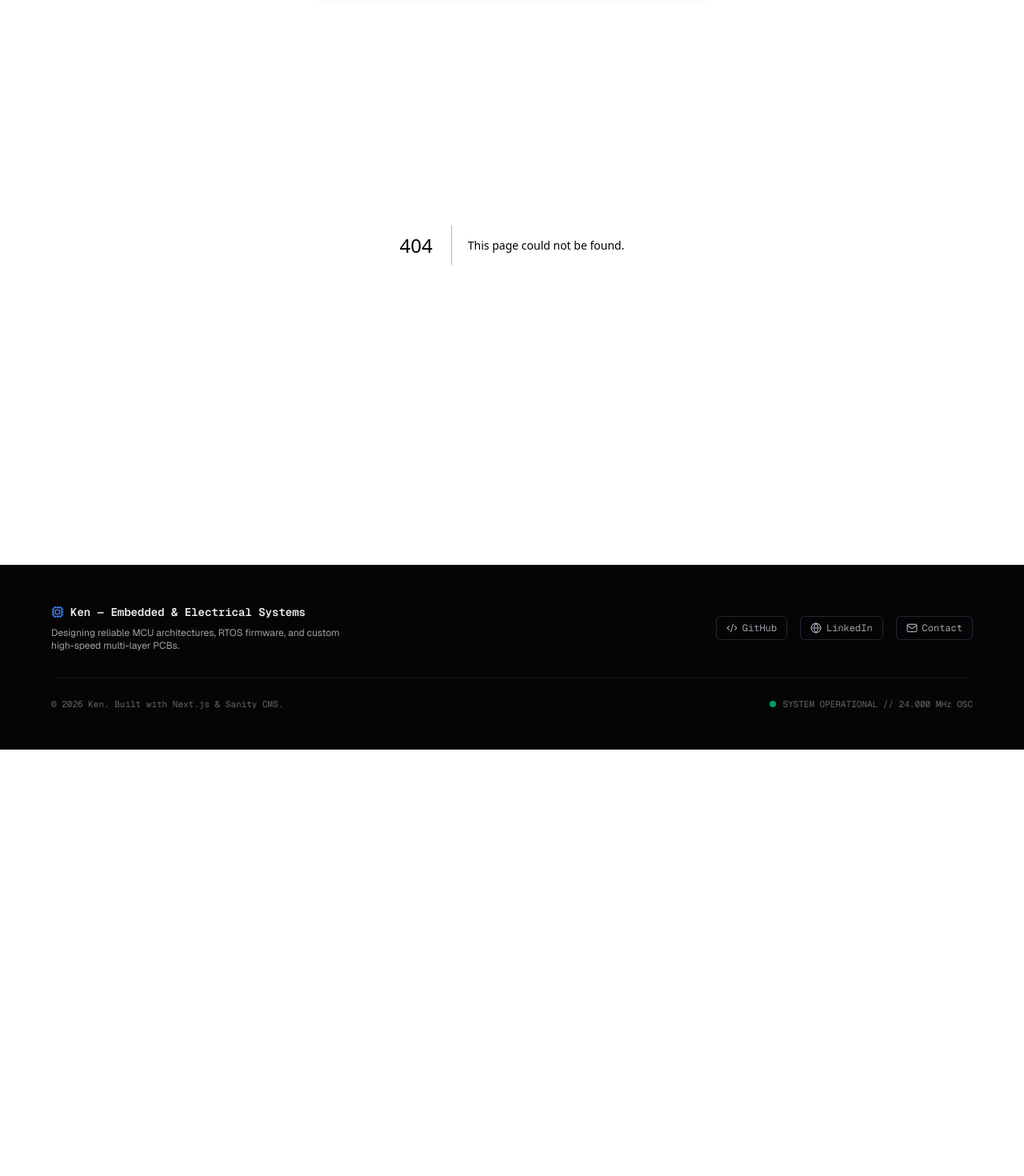
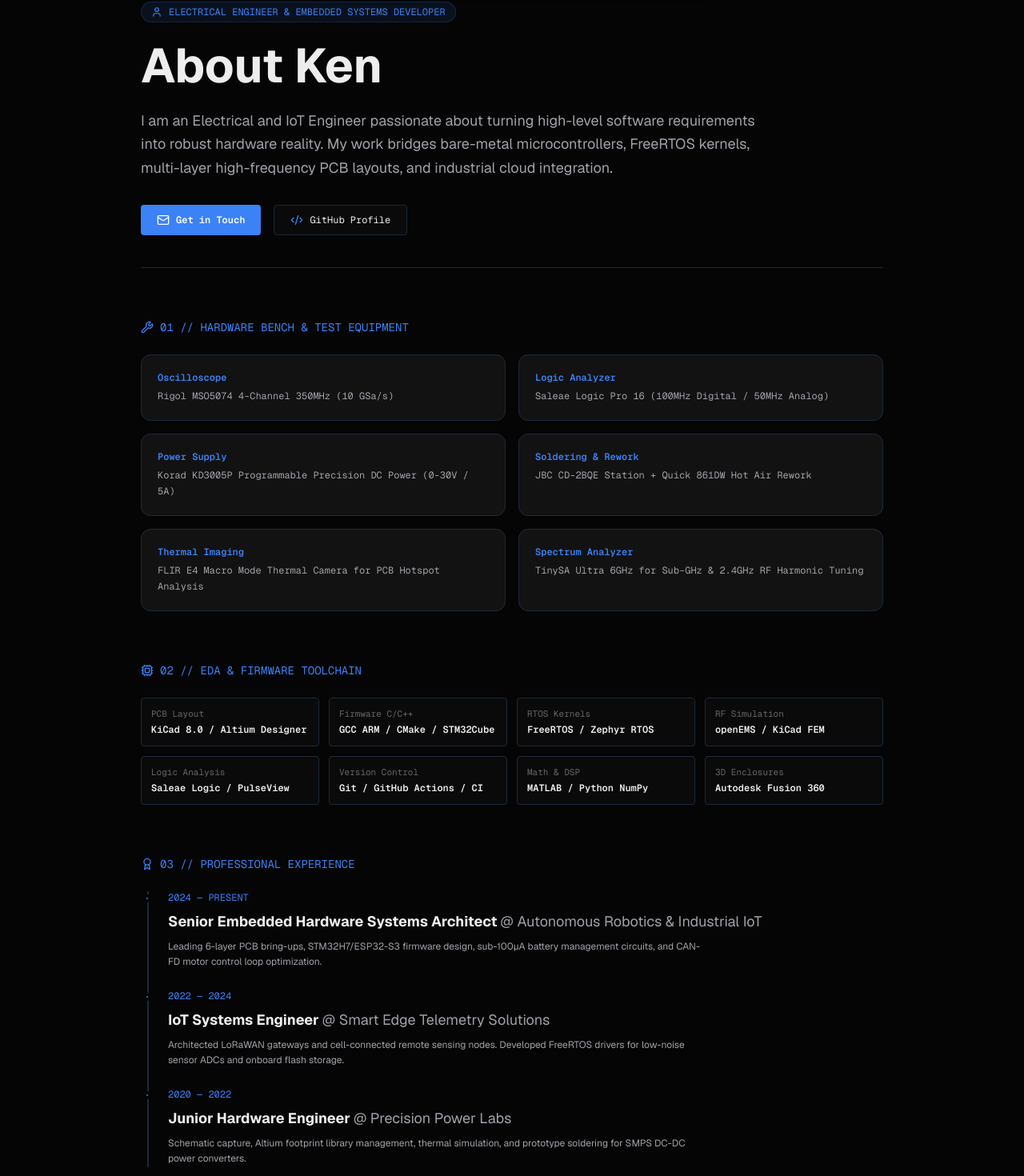
Before and after one commit to Reggan44/ken-portfolio, a Next.js app: page /about in a window 1280 px wide. Before the commit this address had no page. Shown: the part 94-1564 px from the top of the page at 80% size. Before the commit the page ends 1031 px from the top, so only its background shows below. Built offline with nearby package versions, Linux system fonts and the light colour scheme.

Commit message:
Phase 5: Complete About page, SEO metadata & final production build validation\n\n- Add /about page featuring bench test equipment grid, EDA/firmware toolchain & career timeline\n- Verify static generation of all 7 production routes\n- Mark all phases complete in PROJECT_CONTEXT.md

```diff
--- /dev/null
+++ b/src/app/about/page.tsx
@@ -0,0 +1,167 @@
+import Link from "next/link";
+import {
+  User,
+  Cpu,
+  Layers,
+  Wrench,
+  Award,
+  Terminal,
+  FileCheck,
+  CheckCircle2,
+  Mail,
+  Code2,
+  Globe,
+} from "lucide-react";
+
+const labEquipment = [
+  { name: "Oscilloscope", spec: "Rigol MSO5074 4-Channel 350MHz (10 GSa/s)" },
+  { name: "Logic Analyzer", spec: "Saleae Logic Pro 16 (100MHz Digital / 50MHz Analog)" },
+  { name: "Power Supply", spec: "Korad KD3005P Programmable Precision DC Power (0-30V / 5A)" },
+  { name: "Soldering & Rework", spec: "JBC CD-2BQE Station + Quick 861DW Hot Air Rework" },
+  { name: "Thermal Imaging", spec: "FLIR E4 Macro Mode Thermal Camera for PCB Hotspot Analysis" },
+  { name: "Spectrum Analyzer", spec: "TinySA Ultra 6GHz for Sub-GHz & 2.4GHz RF Harmonic Tuning" },
+];
+
+const careerTimeline = [
+  {
+    period: "2024 — PRESENT",
+    role: "Senior Embedded Hardware Systems Architect",
+    company: "Autonomous Robotics & Industrial IoT",
+    details:
+      "Leading 6-layer PCB bring-ups, STM32H7/ESP32-S3 firmware design, sub-100µA battery management circuits, and CAN-FD motor control loop optimization.",
+  },
+  {
+    period: "2022 — 2024",
+    role: "IoT Systems Engineer",
+    company: "Smart Edge Telemetry Solutions",
+    details:
+      "Architected LoRaWAN gateways and cell-connected remote sensing nodes. Developed FreeRTOS drivers for low-noise sensor ADCs and onboard flash storage.",
+  },
+  {
+    period: "2020 — 2022",
+    role: "Junior Hardware Engineer",
+    company: "Precision Power Labs",
+    details:
+      "Schematic capture, Altium footprint library management, thermal simulation, and prototype soldering for SMPS DC-DC power converters.",
+  },
+];
+
+export const metadata = {
+  title: "About Ken & Hardware Lab Specs | Portfolio",
+  description:
+    "Career timeline, bench test equipment, CAD/EDA toolchain, and engineering domain expertise of Ken (IoT & Electrical Engineer).",
+};
+
+export default function AboutPage() {
+  return (
+    <div className="pt-24 pb-16 px-6 md:px-12 max-w-5xl mx-auto space-y-16">
+      {/* Bio Header */}
+      <div className="space-y-6 border-b border-[#1e293b] pb-10">
+        <div className="inline-flex items-center gap-2 px-3 py-1 rounded-full bg-[#3b82f6]/10 border border-[#3b82f6]/20 text-[#3b82f6] text-xs font-mono">
+          <User className="w-3.5 h-3.5" />
+          ELECTRICAL ENGINEER &amp; EMBEDDED SYSTEMS DEVELOPER
+        </div>
+        <h1 className="text-4xl md:text-6xl font-bold text-[#ededed]">
+          About Ken
+        </h1>
+        <p className="text-base sm:text-lg text-[#a1a1aa] leading-relaxed max-w-3xl">
+          I am an Electrical and IoT Engineer passionate about turning high-level software requirements into robust hardware reality. My work bridges bare-metal microcontrollers, FreeRTOS kernels, multi-layer high-frequency PCB layouts, and industrial cloud integration.
+        </p>
+
+        <div className="flex flex-wrap gap-4 pt-2 font-mono text-xs">
+          <a
+            href="mailto:ken@example.com"
+            className="flex items-center gap-2 px-5 py-2.5 rounded bg-[#3b82f6] hover:bg-[#2563eb] text-white font-semibold transition-all"
+          >
+            <Mail className="w-4 h-4" />
+            <span>Get in Touch</span>
+          </a>
+          <a
+            href="https://github.com"
+            target="_blank"
+            rel="noopener noreferrer"
+            className="flex items-center gap-2 px-5 py-2.5 rounded bg-[#0a0a0a] border border-[#1e293b] hover:border-[#3b82f6]/50 text-[#ededed] hover:text-[#3b82f6] transition-all"
+          >
+            <Code2 className="w-4 h-4 text-[#3b82f6]" />
+            <span>GitHub Profile</span>
+          </a>
+        </div>
+      </div>
+
+      {/* Hardware Bench & Test Equipment */}
+      <section className="space-y-6">
+        <div className="flex items-center gap-2 font-mono text-sm text-[#3b82f6]">
+          <Wrench className="w-4 h-4" />
+          <span>01 // HARDWARE BENCH &amp; TEST EQUIPMENT</span>
+        </div>
+        <div className="grid grid-cols-1 sm:grid-cols-2 gap-4">
+          {labEquipment.map((equip, idx) => (
+            <div
+              key={idx}
+              className="card-elevated p-5 space-y-1.5 hover:border-[#3b82f6]/40"
+            >
+              <div className="text-xs font-mono text-[#3b82f6] font-semibold">
+                {equip.name}
+              </div>
+              <div className="text-xs text-[#a1a1aa] font-mono leading-relaxed">
+                {equip.spec}
+              </div>
+            </div>
+          ))}
+        </div>
+      </section>
+
+      {/* EDA & Firmware Toolchain */}
+      <section className="space-y-6">
+        <div className="flex items-center gap-2 font-mono text-sm text-[#3b82f6]">
+          <Cpu className="w-4 h-4" />
+          <span>02 // EDA &amp; FIRMWARE TOOLCHAIN</span>
+        </div>
+        <div className="grid grid-cols-2 sm:grid-cols-4 gap-3 font-mono text-xs">
+          {[
+            { label: "PCB Layout", value: "KiCad 8.0 / Altium Designer" },
+            { label: "Firmware C/C++", value: "GCC ARM / CMake / STM32Cube" },
+            { label: "RTOS Kernels", value: "FreeRTOS / Zephyr RTOS" },
+            { label: "RF Simulation", value: "openEMS / KiCad FEM" },
+            { label: "Logic Analysis", value: "Saleae Logic / PulseView" },
+            { label: "Version Control", value: "Git / GitHub Actions / CI" },
+            { label: "Math & DSP", value: "MATLAB / Python NumPy" },
+            { label: "3D Enclosures", value: "Autodesk Fusion 360" },
+          ].map((tool, i) => (
+            <div
+              key={i}
+              className="p-3 rounded bg-[#0a0a0a] border border-[#1e293b] space-y-1"
+            >
+              <div className="text-[#666666] text-[11px]">{tool.label}</div>
+              <div className="text-[#ededed] font-semibold">{tool.value}</div>
+            </div>
+          ))}
+        </div>
+      </section>
+
+      {/* Career Timeline */}
+      <section className="space-y-6">
+        <div className="flex items-center gap-2 font-mono text-sm text-[#3b82f6]">
+          <Award className="w-4 h-4" />
+          <span>03 // PROFESSIONAL EXPERIENCE</span>
+        </div>
+        <div className="space-y-6 border-l-2 border-[#1e293b] pl-6 ml-2">
+          {careerTimeline.map((item, idx) => (
+            <div key={idx} className="relative space-y-2 group">
+              <div className="absolute -left-[31px] top-1 w-2.5 h-2.5 rounded-full bg-[#3b82f6] border-4 border-[#050505]" />
+              <div className="text-xs font-mono text-[#3b82f6]">
+                {item.period}
+              </div>
+              <h3 className="text-lg font-bold text-[#ededed]">
+                {item.role} <span className="text-[#a1a1aa] font-normal">@ {item.company}</span>
+              </h3>
+              <p className="text-xs text-[#a1a1aa] leading-relaxed max-w-2xl">
+                {item.details}
+              </p>
+            </div>
+          ))}
+        </div>
+      </section>
+    </div>
+  );
+}
```
Also changed, not shown: 1 other file (tests, documents, lock files or other folders).
